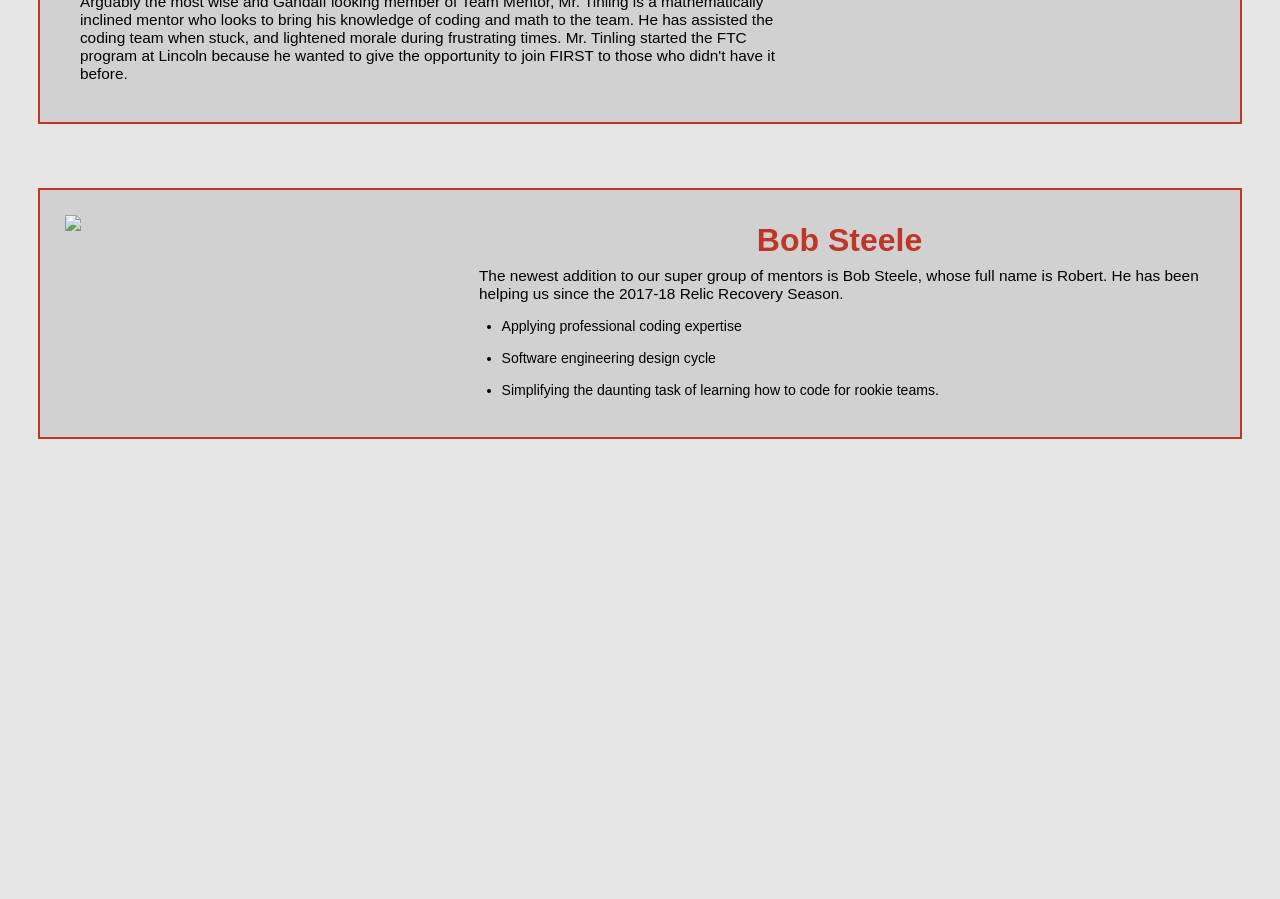
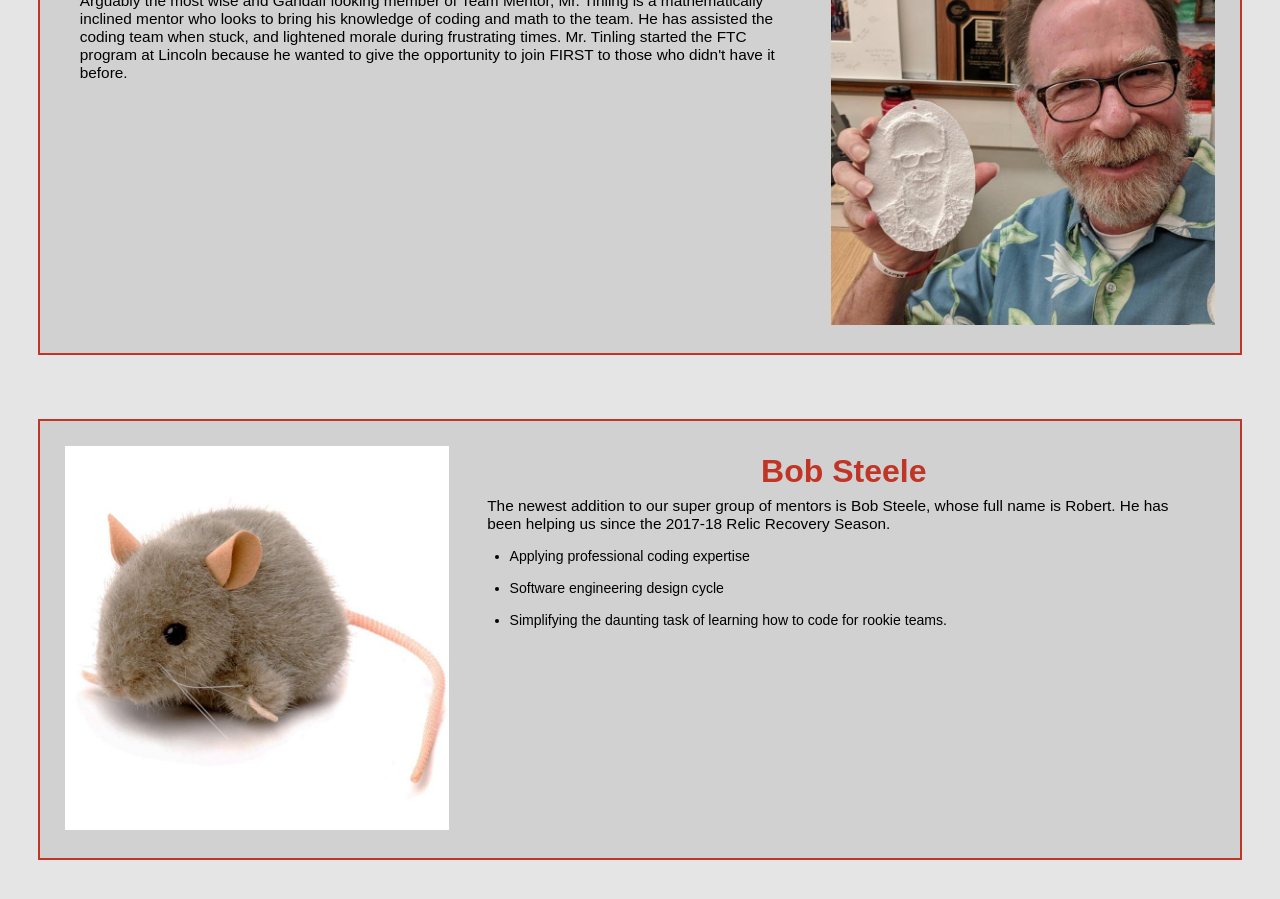
Before and after one commit to LincolnRoboticsWebsite/LincolnRoboticsWebsite.github.io, a plain HTML site: page mentors.html in a window 1280 px wide. Shown: the part 709-1608 px from the top of the page. Before the commit the page ends 1187 px from the top, so only its background shows below. Drawn offline with Linux system fonts and the light colour scheme.

Commit message:
image fix

```diff
--- a/mentors.html
+++ b/mentors.html
@@ -36,12 +36,12 @@
 					<p>Arguably the most wise and Gandalf looking member of Team Mentor, Mr. Tinling is a mathematically inclined mentor who looks to bring his knowledge of coding and math to the team. He has assisted the coding team when stuck, and lightened morale during frustrating times. Mr. Tinling started the FTC program at Lincoln because he wanted to give the opportunity to join FIRST to those who didn't have it before.</p>
 				</div>
 				<div class = "pic">
-					<img src = "media/mentor/tinling.jpg">
+					<img src = "media/mentors/tinling.jpg">
 				</div>
 			</div>
 			<div class = "mentor animated" style = "animation-delay: 0.7s;">
 				<div class = "pic">
-					<img src = "media/mentor/moose.jpeg">
+					<img src = "media/mentors/moose.jpeg">
 				</div>
 				<div class = "list">
 					<h1>Bob Steele</h1>
```
